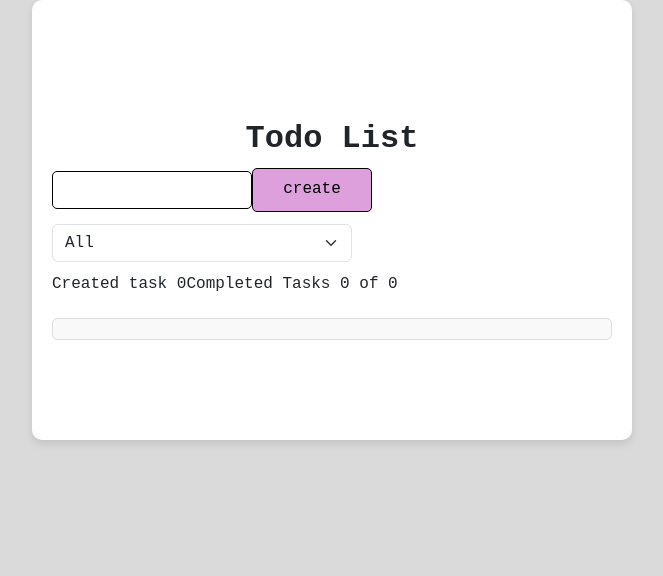
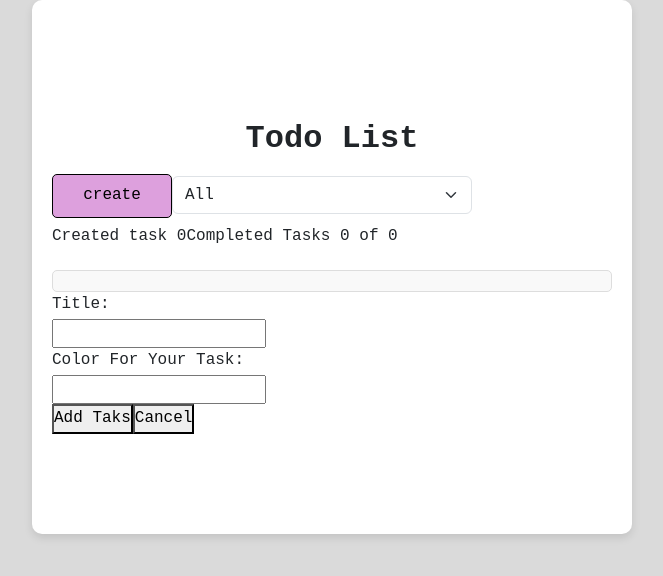
Before and after one commit to tatbatAli/todo-list, a React (Vite) app: page / in a window 1280 px wide. Both pictures are taken after a click on the button "create". Shown: the top 576 px of the page, without its empty margins (308-971 px from the left). Built offline with nearby package versions, Linux system fonts and the light colour scheme.

Commit message:
making a pop out
changing the way that todo list work by adding a pop out field that let the user fill the name of the task.Also, trying to give the user the chance to choose a color for each todo

```diff
--- a/src/todoList.jsx
+++ b/src/todoList.jsx
@@ -8,10 +8,23 @@ export default function TodoList(){
     const [completedTodos , setCompletedTodos] = useState(0)
     const [createTodo , setCreateTodo] = useState([])
     const [filter , setFilterTodo] = useState("All")
+    const [buttonPopOut , setButtonPopOut] = useState(false)
 
     useEffect(()=>{
         loadTask()
     },[])
+
+
+    const PopOut = (props) =>{
+        return(props.trigger?(
+            <div className="popOut">
+                <div className="popOut-inner">
+                    {props.children}
+                </div>
+            </div>
+        ):""
+        )
+    }
 
     const createTodos = ()=>{
         const todoDate = new Date()
@@ -55,21 +68,21 @@ export default function TodoList(){
         }
     }
 
-    useEffect(()=>{
-        const handleEnter=(e)=>{
-            if(e.key==="Enter"){
-                e.preventDefault()
-                createTodos()
-            }
-        }
+    // useEffect(()=>{
+    //     const handleEnter=(e)=>{
+    //         if(e.key==="Enter"){
+    //             e.preventDefault()
+    //             createTodos()
+    //         }
+    //     }
 
-        if(inputRef.current){
-            inputRef.current.addEventListener("keydown" , handleEnter)
-        }
-        return()=>{
-            inputRef.current.removeEventListener("keydown" , handleEnter)
-        }
-    } , [createTodo])
+    //     if(inputRef.current){
+    //         inputRef.current.addEventListener("keydown" , handleEnter)
+    //     }
+    //     return()=>{
+    //         inputRef.current.removeEventListener("keydown" , handleEnter)
+    //     }
+    // } , [createTodo])
 
     const handleCheckbox = (i)=>{
         setCreateTodo((preTodo=>{
@@ -137,11 +150,11 @@ export default function TodoList(){
     return(
         <div id="todolist-container" className="">
             <h1 id="title">Todo List </h1>
-            <input type="text"
+            {/* <input type="text"
             ref={inputRef}
             autoFocus
-            className="input-field" />
-            <button onClick={createTodos} className="create-btn">create</button>
+            className="input-field" /> */}
+            <button onClick={()=>{setButtonPopOut(true)}}  className="create-btn">create</button>
             <select onChange={handleSelect} id="select" className="form-select">
                 <option value="All">All</option>
                 <option value="Incompleted"  >Incomplete</option>
@@ -164,6 +177,14 @@ export default function TodoList(){
                     </div>
                 ))}
             </div>
+            <PopOut trigger={buttonPopOut}>
+                <label htmlFor="">Title:</label><br />
+                <input type="text" ref={inputRef}/><br />
+                <label htmlFor="">Color For Your Task:</label><br />
+                <input type="text" /><br />
+                <button onClick={createTodos}>Add Taks</button>
+                <button onClick={()=>{props.setTrigger(false)}}>Cancel</button>
+            </PopOut>
         </div>
     )
 }
```
